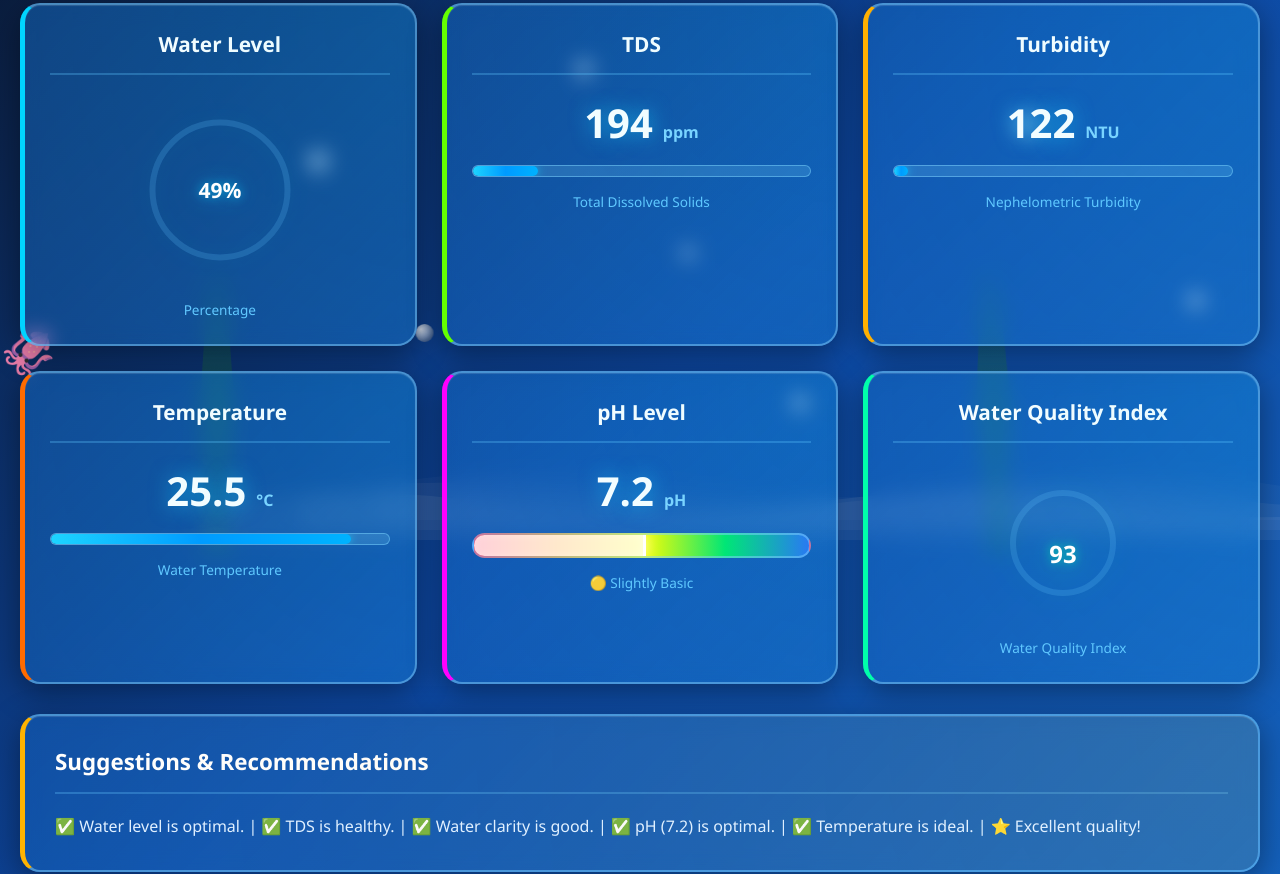
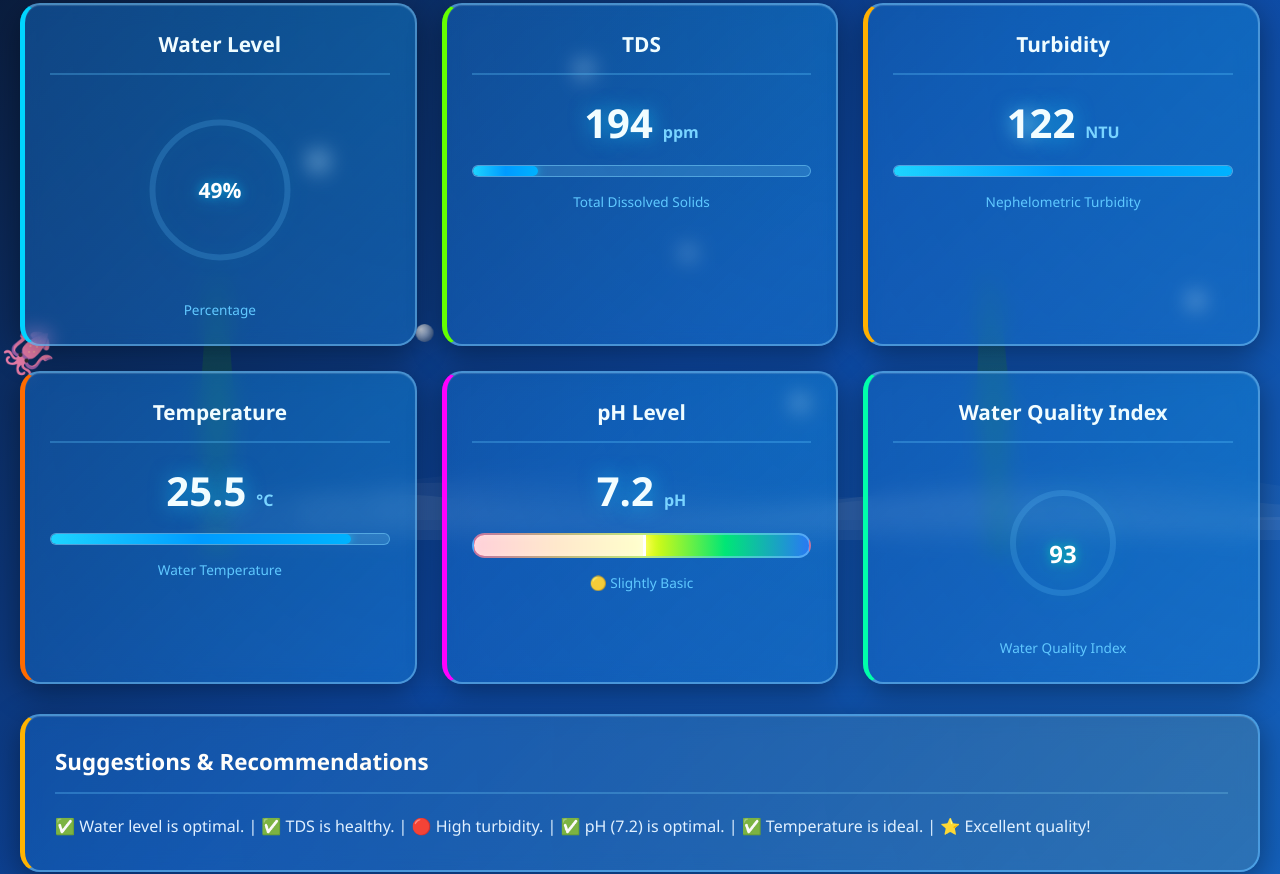
Before and after one commit to Pi-Pika/Safe-pond, a plain HTML site: page index.html in a window 1280 px wide. Shown: the part 240-1114 px from the top of the page. Drawn offline with Linux system fonts and the light colour scheme; no server answers.

Commit message:
turbidity progress

```diff
--- a/index.html
+++ b/index.html
@@ -332,7 +332,7 @@
         // ====== Turbidity ====== //
         function updateTurbidity() {
             const value = sensorData.turbidity;
-            const percentage = Math.min((value / 3000) * 100, 100);
+            const percentage = Math.min((value / 100) * 100, 100);
 
             const element = document.getElementById('turbidityValue');
             if (element) element.textContent = Math.round(value);
@@ -422,8 +422,9 @@
             else if (sensorData.tds > 300) suggestions.push('🟡 TDS is moderately high.');
             else suggestions.push('✅ TDS is healthy.');
 
-            if (sensorData.turbidity > 1000) suggestions.push('🔴 High turbidity.');
-            else if (sensorData.turbidity > 500) suggestions.push('🟡 Turbidity is elevated.');
+            if (sensorData.turbidity > 50) suggestions.push('🔴 High turbidity.');
+            else if (sensorData.turbidity > 26) suggestions.push('🟡 Turbidity is elevated.');
+            else if (sensorData.turbidity > 1) suggestions.push('🟡 Turbidity is acceptable.');
             else suggestions.push('✅ Water clarity is good.');
 
             const ph = sensorData.ph;
```
